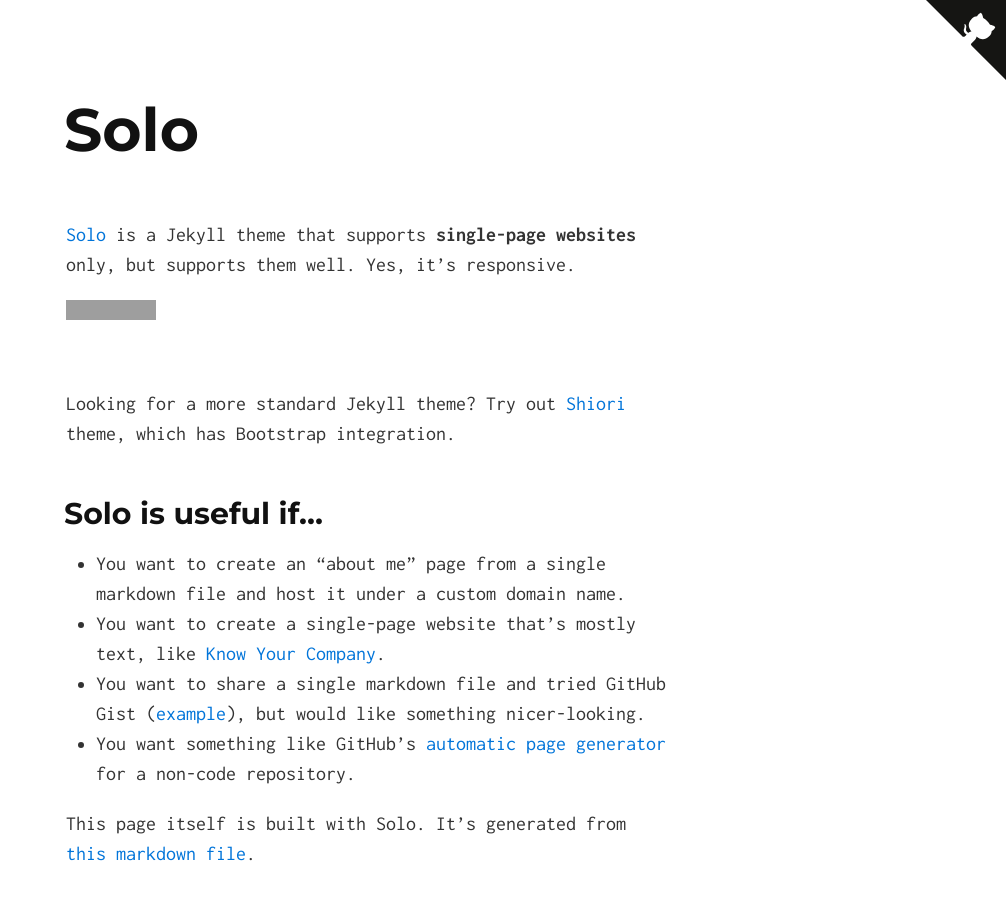
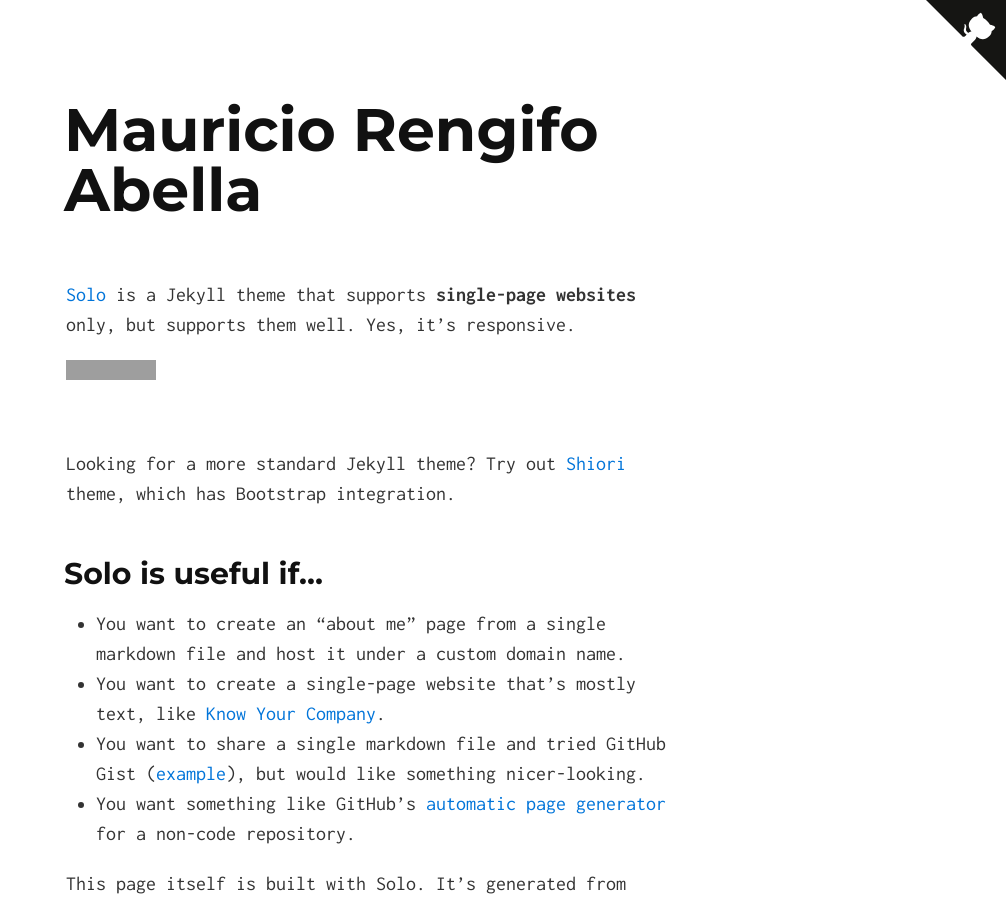
Before and after one commit to MaurooRen/maurooren.github.io, a Jekyll site: the page built from index.md, in a window 1280 px wide and 900 px high. Shown: the whole window, without its empty margins (274-1280 px from the left). Built offline with Jekyll 4.4.1, drawn with Linux system fonts in a browser that asks for light colours; grey boxes are pictures that could not be loaded.

Commit message:
name change
the name and the title was change on the _config.yml file

```diff
--- a/_config.yml
+++ b/_config.yml
@@ -1,6 +1,6 @@
 # Site settings
-title: Solo, a Jekyll Theme
-tag_text: Solo
+title: Mauricio Rengifo Abella
+tag_text: Mauricio Rengifo Abella
 description: Solo is a Jekyll theme that supports single-page websites only, but supports them well. Yes, it’s responsive.
 
 # Build settings
```
